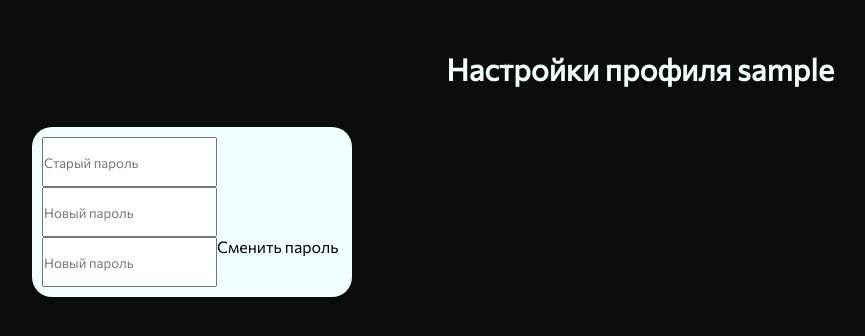
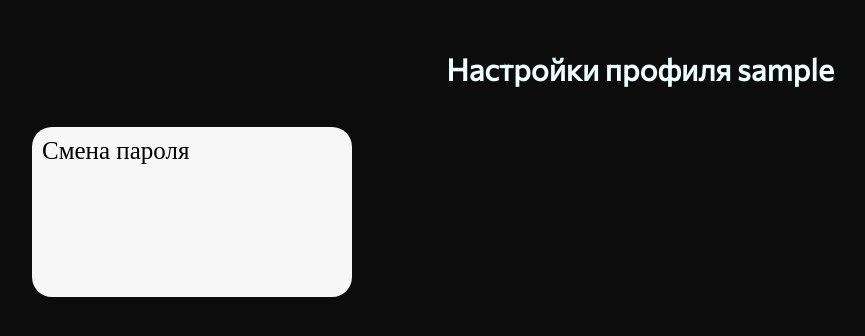
Before and after one commit to Georgykarat/Jouer, a Django app: template feed/templates/settings/settings.html in a window 1280 px wide. Shown: the part 50-386 px from the top of the page, without its empty margins (0-865 px from the left). Run offline with Django 4.2, Linux system fonts and the light colour scheme; the template is opened without the code that fills it: most values are stand-ins (such as "Sample title", 1, 10 or a date in 2020); some web fonts are replaced.

Commit message:
change pass visual

```diff
--- a/feed/static/scripts/settings.js
+++ b/feed/static/scripts/settings.js
@@ -1,6 +1,36 @@
 $(function(){
 
+  var ChangePassCnt = $('.item__change_pass');
+  var ChangePassWindow1 = $('.main__settings_changepass-1cnt');
+  var ChangePassWindow2 = $('.main__settings_changepass-2cnt');
+  var Field1 = $('#field1');
+  var Field2 = $('#field2');
+  var Field3 = $('#field3');
+  var ChangePassBtn = $('.main__settings_changepass-2cnt_btn');
 
+  $('#main').on('click', function(event){
+    var $target = $(event.target);
+    if (!$target.closest('.item__change_pass').length && $('.item__change_pass').is(':visible')) {
+      ChangePassWindow1.css('display', 'flex');
+      ChangePassWindow2.css('display', 'none');
+    }
+  });
 
+  ChangePassCnt.on('click', function(){
+    ChangePassWindow1.css('display', 'none');
+    ChangePassWindow2.css('display', 'flex');
+  });
+
+  ChangePassCnt.on('keyup', function(){
+    if ((Field1.val() != "") && (Field2.val() != "") && (Field3.val() != "") && (Field2.val() == Field3.val()) && (Field1.val() != Field2.val())) {
+      ChangePassBtn.css('background-color', '#26D07C');
+      ChangePassBtn.css('color', 'azure');
+      ChangePassBtn.css('cursor', 'pointer');
+    } else {
+      ChangePassBtn.css('background-color', 'rgb(231, 231, 231)');
+      ChangePassBtn.css('color', 'grey');
+      ChangePassBtn.css('cursor', 'not-allowed');
+    }
+  });
 
 });
--- a/feed/static/styles/settings.css
+++ b/feed/static/styles/settings.css
@@ -68,23 +68,52 @@ h2 {
     left: -0px;
     transition: .2s;
 }
-.item__my-collection {
+.item__change_pass {
     width: 300px;
     height: 150px;
-    background-color: azure;
+    background-color: rgb(247, 247, 247);
     padding: 10px;
     display: flex;
     flex-wrap: wrap;
 }
 .main__settings_changepass-1cnt {
     width: 100%;
-    display: none;
+    display: flex;
     flex-wrap: wrap;
 }
 .main__settings_changepass-2cnt {
     width: 100%;
+    display: none;
+    flex-wrap: wrap;
+}
+.main__settings_changepass-2cnt_input {
+    width: 100%;
+    height: 30px;
+    border-radius: 10px;
+    border: 1px solid transparent;
+    padding-left: 5px;
+}
+.main__settings_changepass-2cnt_input:focus {
+    width: 100%;
+    height: 30px;
+    border-radius: 10px;
+    border: 1px solid goldenrod;
+    padding-left: 5px;
+}
+.main__settings_changepass-2cnt_btn {
+    width: 100%;
+    height: 30px;
+    border-radius: 10px;
+    border: 0px solid black;
+    padding-left: 5px;
+    font-size: 15px;
+    text-align: center;
+    background-color: rgb(231, 231, 231);
+    color: grey;
+    align-items: center;
     display: flex;
-    flex-wrap: wrap;
+    justify-content: center;
+    cursor: not-allowed;
 }
 
 .main__my-collection-text {
--- a/feed/templates/settings/settings.html
+++ b/feed/templates/settings/settings.html
@@ -14,20 +14,20 @@
 </head>
 <body>
   {% include "feed/feed_top.html" %}
-  <main>
+  <main id="main">
     <div class="main__central_cnt">
       <h2>Настройки профиля {{cuser.nickname}} <span class="h2__colored-text" style="color: {{design.color1}}"></span></h2>
     </div>
     <div class="main__central_workspace">
-      <div class="main__central_workspace-item item__my-collection">
+      <div class="main__central_workspace-item item__change_pass">
         <div class="main__settings_changepass-1cnt">
           <span class="main__my-collection-text">Смена пароля</span>
           <span class="main__my-collection-figure">&nbsp;</span>
         </div>
         <div class="main__settings_changepass-2cnt">
-          <input class="main__settings_changepass-2cnt_input" placeholder="Старый пароль">
-          <input class="main__settings_changepass-2cnt_input" placeholder="Новый пароль">
-          <input class="main__settings_changepass-2cnt_input" placeholder="Новый пароль">
+          <input class="main__settings_changepass-2cnt_input" id="field1" placeholder="Старый пароль" type="password">
+          <input class="main__settings_changepass-2cnt_input" id="field2" placeholder="Новый пароль" type="password">
+          <input class="main__settings_changepass-2cnt_input" id="field3" placeholder="Повторите пароль" type="password">
           <div class="main__settings_changepass-2cnt_btn">Сменить пароль</div>
         </div>
       </div>
```
